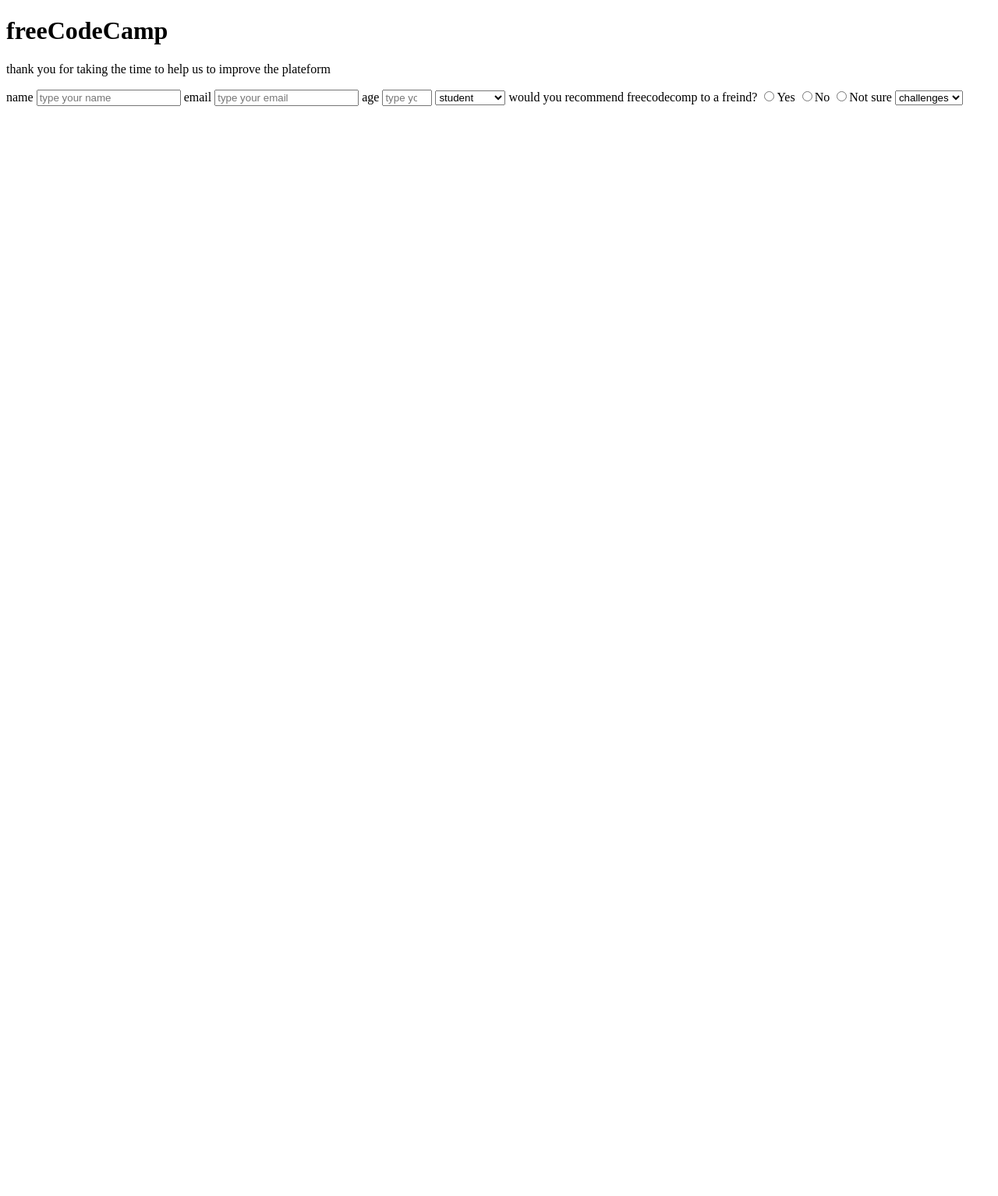
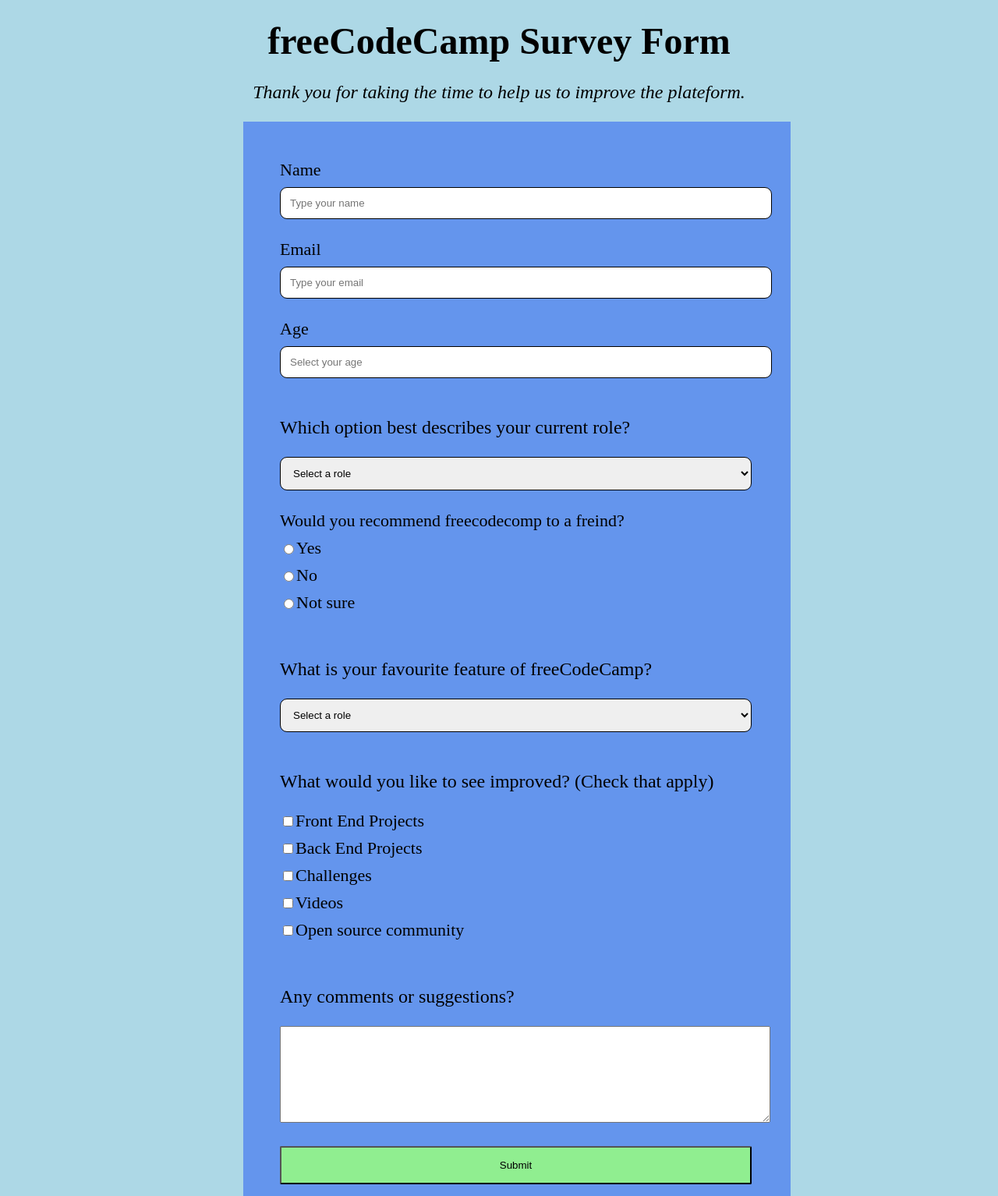
Before and after one commit to samuelSangara/freindship, a plain HTML site: page index.html in a window 1280 px wide. Shown: the top 1534 px of the page at 78% size. Before the commit the page ends 800 px from the top, so only its background shows below. Drawn offline with Linux system fonts and the light colour scheme.

Commit message:
html and css modified/added

```diff
--- a/index.html
+++ b/index.html
@@ -4,36 +4,99 @@
     <meta charset="UTF-8">
     <meta http-equiv="X-UA-Compatible" content="IE=edge">
     <meta name="viewport" content="width=device-width, initial-scale=1.0">
-    <title>survey</title>
+    <link rel="stylesheet" href="style.css">
+    <title>Survey</title>
 </head>
 <body>
-    <h1 id="title">freeCodeCamp</h1>
-    <p id="description">thank you for taking the time to help us to improve the plateform</p>
-    <form action="" id="survey-form">
-        <label for="">name</label>
-        <input type="text" name="" id="name" required  placeholder="type your name">
-        <label for="">email</label>
-        <input type="email" name="" id="email" required placeholder="type your email">
-        <label for="">age</label>
-        <input type="number" name="" id="number" min="5" max="100" placeholder="type your age">
-        <select name="" id="dropdown" placeholder="select a role">
-            <option value="">student</option>
-            <option value="">full time job</option>
+    <h1 id="title">freeCodeCamp Survey Form</h1>
+    <p id="description">Thank you for taking the time to help us to improve the plateform.</p>
 
+
+    <form id="survey-form">
+
+        <div class="control-forms">
+            <label id="name-form"for="name">Name</label>
+            <input type="text" id="name" required  placeholder="Type your name" class="input-control">
+        </div>
+
+        <div class="control-forms">
+            <label id="email-form" for="email">Email</label>
+            <input type="email" id="email" placeholder="Type your email"  class="input-control" required>
+        </div>
+
+        <div class="control-forms">
+            <label id="age-form" for="age">Age</label>
+            <input type="number" id="number" min="5" max="100" placeholder="Select your age" class="input-control">
+        </div>
+
+        <div class="control-forms">
+        <p id="role-select">Which option best describes your current role?</p>
+        <select class="input-control" placeholder="select your role" id="role">
+            <option disabled selected value>Select a role</option>
+            <option value="">Student</option>
+            <option value="">Full time Job</option>
+            <option value="">Full time learner</option>
+            <option value="">Other</option>
         </select>
-        <label for="">would you recommend freecodecomp to a freind?</label>
-        <label for="">
-        <input type="radio" name="" id="">Yes</label>
-        <label for="">
-        <input type="radio" name="" id="">No</label>
-        <label for="">
-        <input type="radio" name="" id="">Not sure</label>
+        </div>
 
-        <select name="" id="">
-            <option value="">challenges</option>
-            <option value="">project</option>
-            <option value="">community</option>
+       <div class="control-forms">
+         <label for="">Would you recommend freecodecomp to a freind?</label>
+         <label for="">
+         <input type="radio" name="" id="yes">Yes</label>
+         <label for="">
+         <input type="radio" name="" id="no">No</label>
+         <label for="">
+         <input type="radio" name="" id="not-sure">Not sure</label>
+       </div>
+
+       <div class="control-forms">
+        <p id="feature">What is your favourite feature of freeCodeCamp?</p>
+        <select name="" class="input-control">
+            <option disabled selected value>Select a role</option>
+            <option value="">Challenges</option>
+            <option value="">Project</option>
+            <option value="">Community</option>
         </select>
+       </div>
+
+        <div class="control-forms">
+        <p id="improve">What would you like to see improved? (Check that apply)</p>
+
+        <label>
+            <input type="checkbox" value="front-end projects"> Front End Projects
+        </label>
+
+        <label>
+            <input type="checkbox"  value="back-end projects"> Back End Projects
+        </label>
+
+        <label>
+            <input type="checkbox" value="Challenges" > Challenges
+        </label>
+
+        <label>
+            <input type="checkbox" value="Videos">
+            Videos
+        </label>
+
+        <label>
+            <input type="checkbox" value="open-source community"> Open source community
+        </label>
+        </div>
+
+        <div class="control-forms">
+            <p id="suggestions"> Any comments or suggestions?</p>
+            <textarea class="comment-area" placeholder="Place your comment here...">
+            </textarea>
+        </div>
+
+
+        <div class="control-forms">
+            <button class="button" type="submit">Submit</button>
+        </div>
+
+
     </form>
 </body>
 </html>
--- a/style.css
+++ b/style.css
@@ -1,15 +1,74 @@
-body {
+body{
     background-color: lightblue;
 }
 
-h1 #title{
+#title{
+    margin: 25px;
     text-align: center;
+    font-size: 3rem;
 }
 
-p #description{
+#description{
     text-align: center;
+    font-size: 1.5rem;
+    font-style: oblique;
 }
 
-#survey-form{
-    align-content: center;
+#improve{
+    font-size: 1.5rem;
 }
+
+#role-select{
+    font-size: 1.5rem;
+}
+
+#feature{
+    font-size: 1.5rem;
+}
+
+#suggestions{
+    font-size: 1.5rem;
+}
+
+form{
+    background-color: cornflowerblue;
+    width: 50%;
+    padding: 35px;
+    margin-left: 19rem;
+}
+
+.control-forms{
+    margin: 2px 3px auto auto;
+    padding: 12px;
+}
+
+label{
+    display: flex;
+    align-items: center;
+    font-size: 22px;
+    margin-bottom: 9px;
+}
+
+.input-control{
+    display: block;
+    width: 100%;
+    padding: 12px;
+    border: 1px solid black ;
+    border-radius: 9px;
+}
+
+.comment-area{
+    width: 100%;
+    padding: 0.7rem;
+    resize: vertical;
+    min-height: 100px;
+}
+
+.button{
+ background-color: lightgreen;
+ display: block;
+ width: 100%;
+ border-radius: 2px;
+ padding: 15px;
+ cursor: pointer;
+}
```
